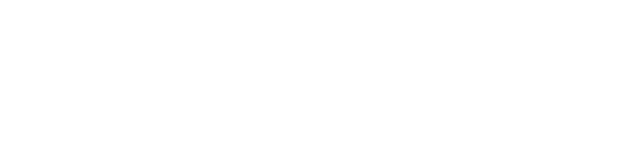
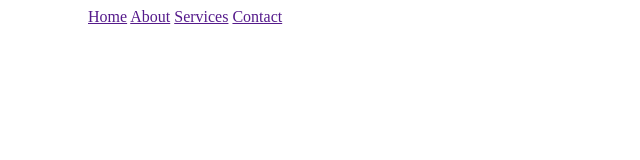
Before and after one commit to Epaphrus/Laitoriat, a plain HTML site: page index.html in a window 1280 px wide. Shown: the whole page, without its empty margins (0-640 px from the left). Drawn offline with Linux system fonts and the light colour scheme.

```diff
--- a/index.html
+++ b/index.html
@@ -3,7 +3,22 @@
     <meta charset="UTF-8" />
     <meta http-equiv="X-UA-Compatible" content="IE=edge" />
     <meta name="viewport" content="width=device-width, initial-scale=1.0" />
-    <title>Document</title>
+    <link rel="stylesheet" href="style.css" />
+    <title>Laitoriat</title>
   </head>
-  <body></body>
+  <body>
+    <head>
+      <nav>
+        <ul>
+          <ol>
+            <a href="">Home</a>
+            <a href="">About</a>
+            <a href="">Services</a>
+            <a href=""></a>
+            <a href="">Contact</a>
+          </ol>
+        </ul>
+      </nav>
+    </head>
+  </body>
 </html>
```
